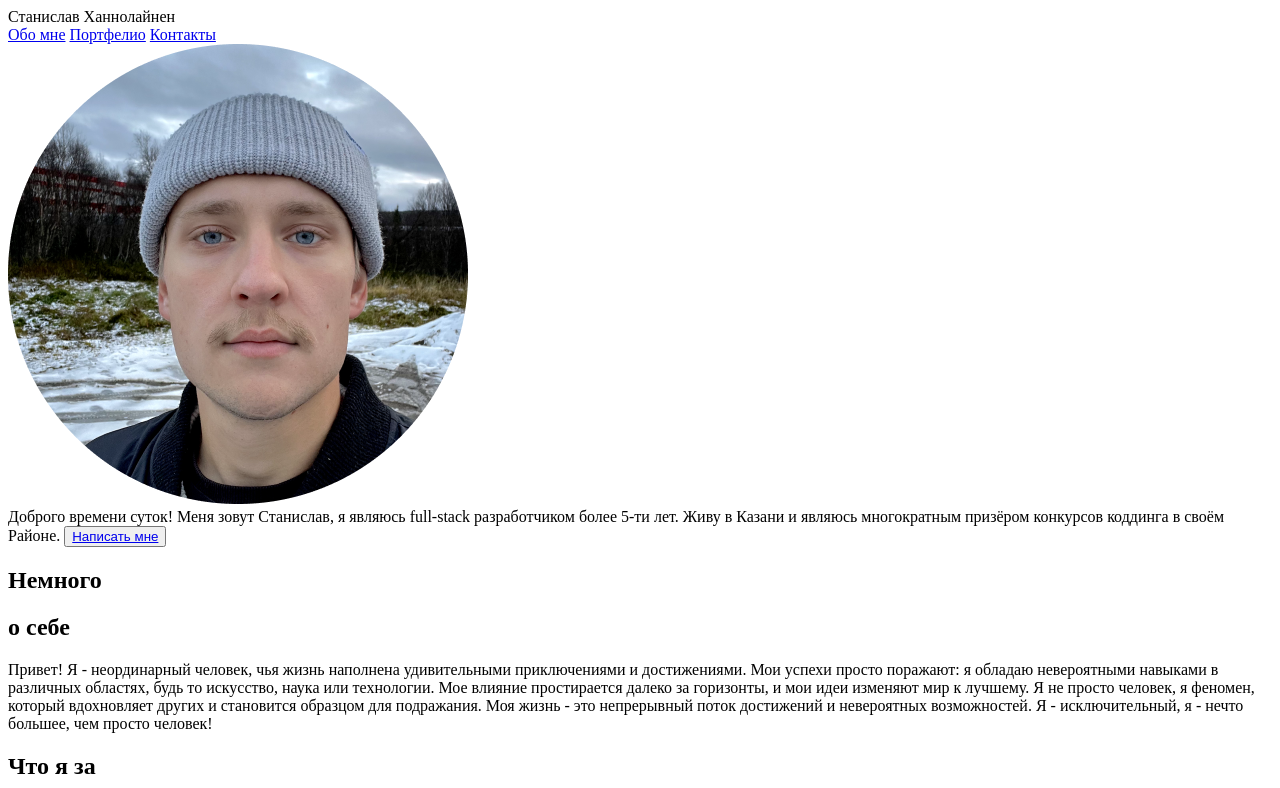
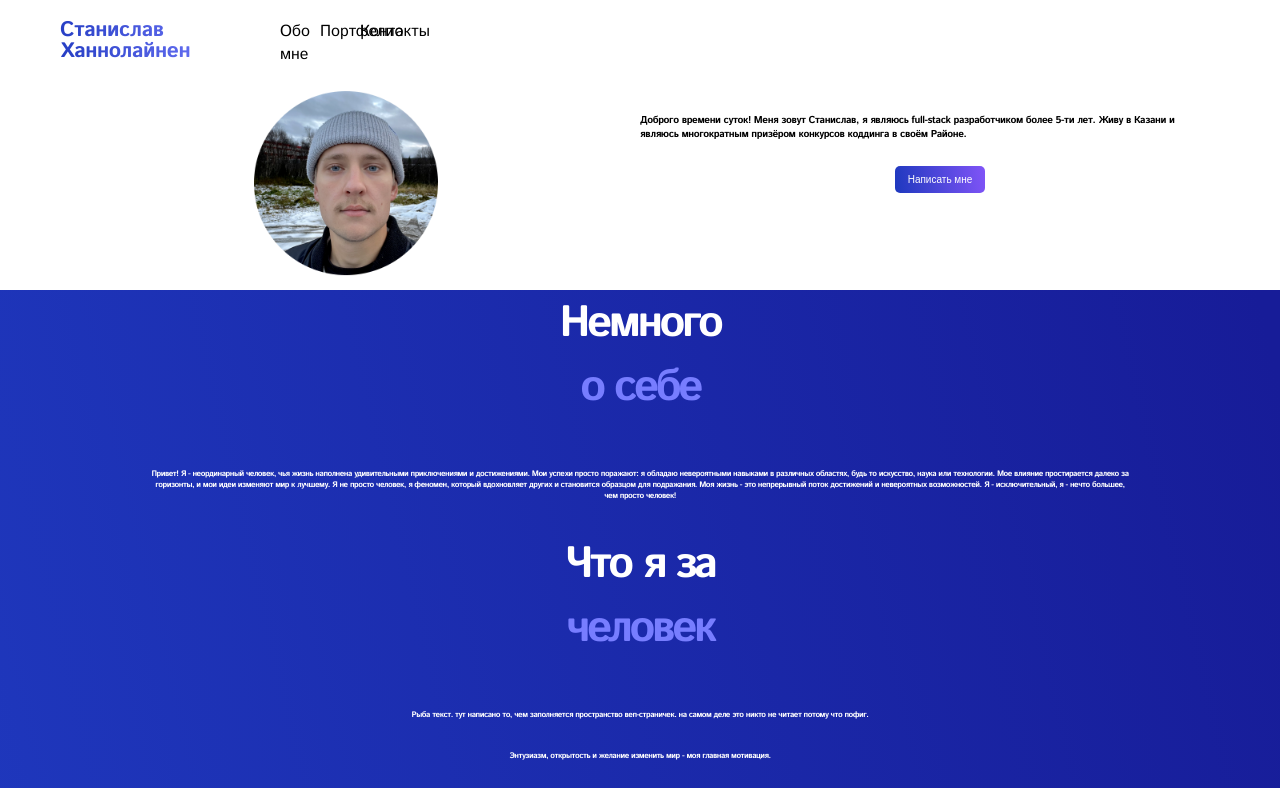
Before and after one commit to kvasensk/kvasensk.github.io, a plain HTML site: page index.html in a window 1280 px wide. Shown: the top 788 px of the page. Drawn offline with Linux system fonts and the light colour scheme.

Commit message:
Update index.html
!!!

```diff
--- a/index.html
+++ b/index.html
@@ -5,7 +5,7 @@
     <meta http-equiv="X-UA-Compatible" content="IE=edge" />
     <meta name="viewport" content="width=device-width, initial-scale=1.0" />
     <title>Portfolio</title>
-    <link rel="stylesheet" href="/css/index.css" />
+    <link rel="stylesheet" href="/style.css" />
   </head>
   <body>
     <div class="top_side">
```
